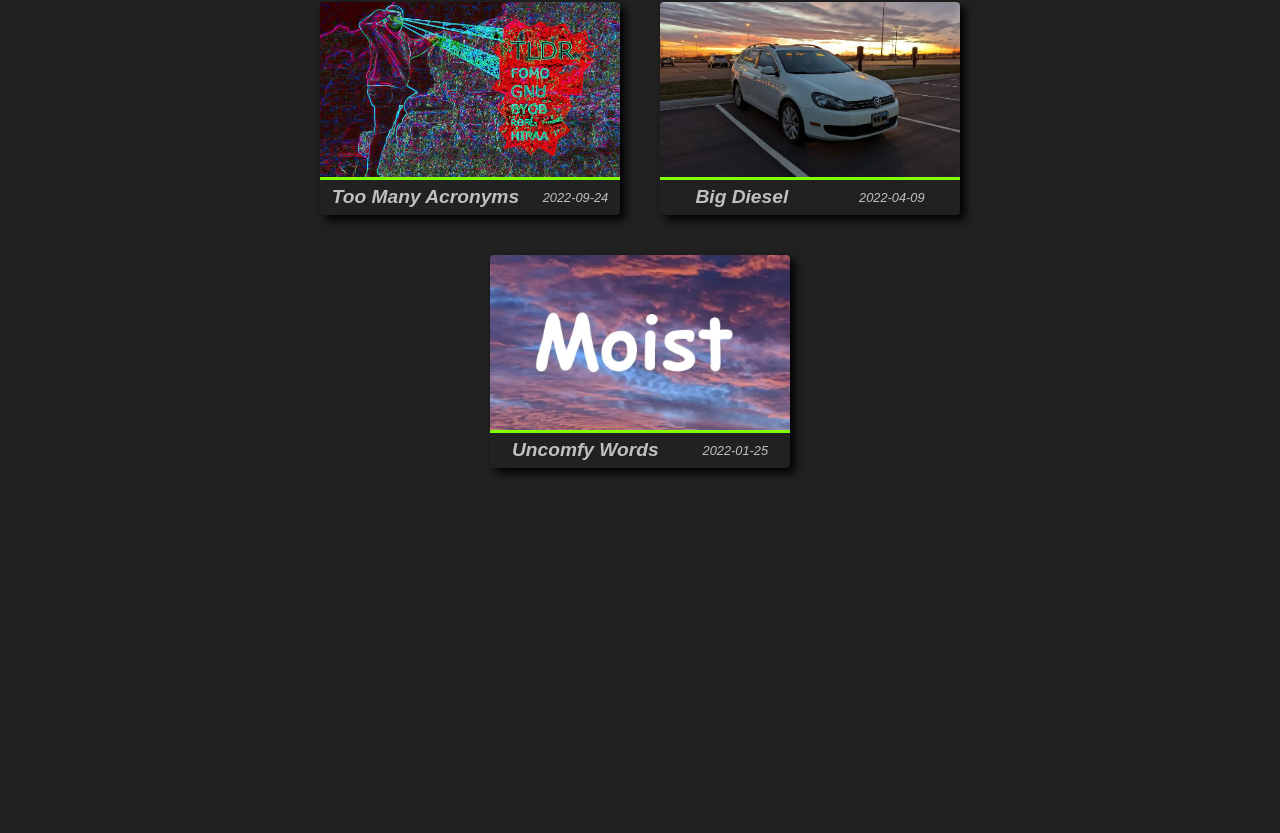
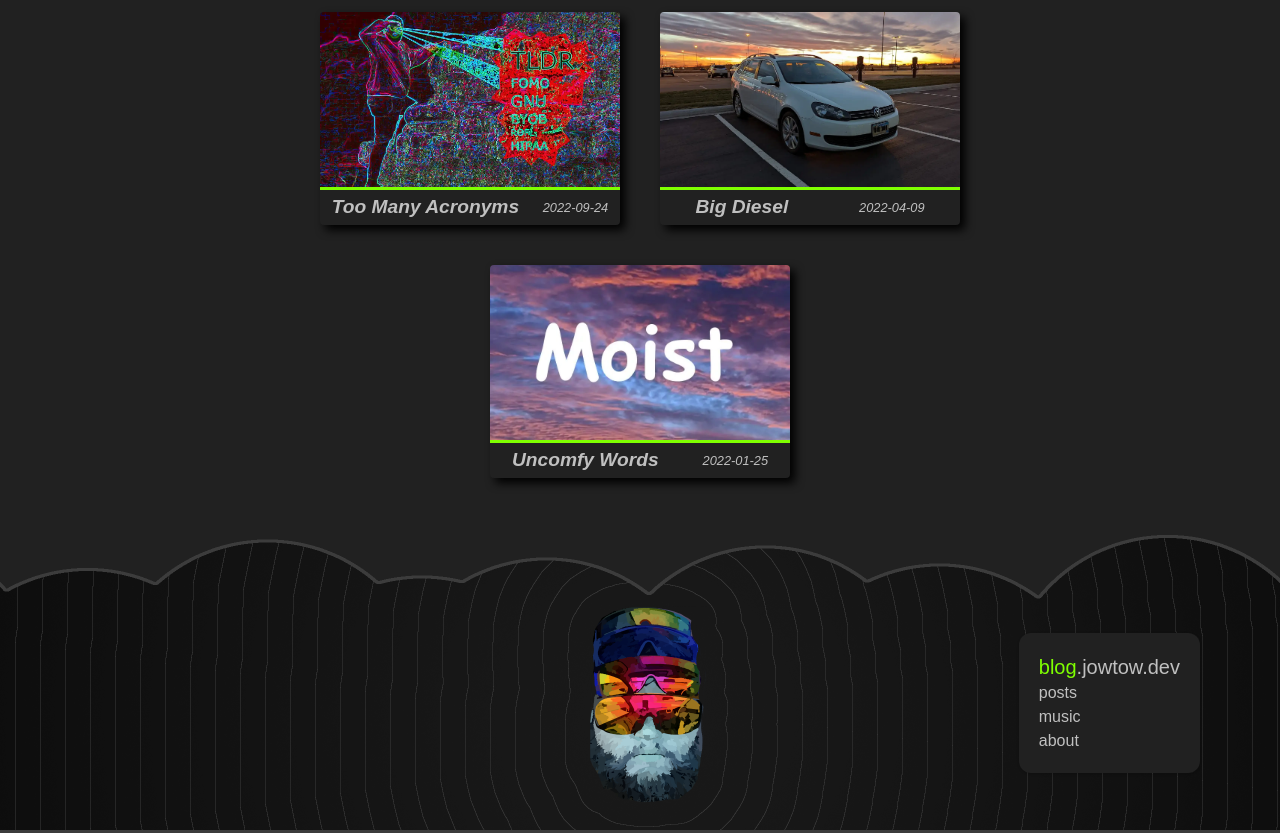
Before and after one commit to jowtow/jowtow-blog, a Next.js app: page / in a window 1280 px wide. Shown: the part 905-1738 px from the top of the page. Before the commit the page ends 1403 px from the top, so only its background shows below. Built offline with nearby package versions, Linux system fonts and the light colour scheme.

Commit message:
added a baller footer image

```diff
--- a/app/layout.tsx
+++ b/app/layout.tsx
@@ -1,6 +1,7 @@
 import type { Metadata } from "next";
 import "./globals.css";
 import Header from "@/components/Header/Header";
+import Link from "next/link";
 
 export const metadata: Metadata = {
   title: "jowtow.dev",
@@ -17,11 +18,22 @@ export default function RootLayout({
       <head>
         <meta name="viewport" content="width=device-width, initial-scale=1" />
       </head>
-      <body className={`min-h-[100vw]`}>
+      <body className={`min-h-[100vh] flex flex-col`}>
         <Header />
-        <div className="content mx-[10px] my-[10px] lg:mx-[20vw] ">
+        <main className="content mx-[10px] my-[10px] lg:mx-[20vw] grow">
           {children}
-        </div>
+        </main>
+        <footer className="bg-[url(/footer.png)] bg-center bg-no-repeat bg-cover] min-h-[300px] mt-[25px] bg-[size:2500px_300px] flex justify-end">
+          <div className="mt-25 mb-10 md:mx-20 p-5 shadow bg-[var(--color-dark)] rounded-xl flex flex-col h-fit">
+            <Link href="/" className="text-xl">
+              <span className="text-[var(--color-primary)]">blog</span>.
+              <span className="">jowtow.dev</span>
+            </Link>
+            <Link href="/posts">posts</Link>
+            <Link href="/music">music</Link>
+            <Link href="/about">about</Link>
+          </div>
+        </footer>
       </body>
     </html>
   );
```
Also changed, not shown: public/footer.png (added).
